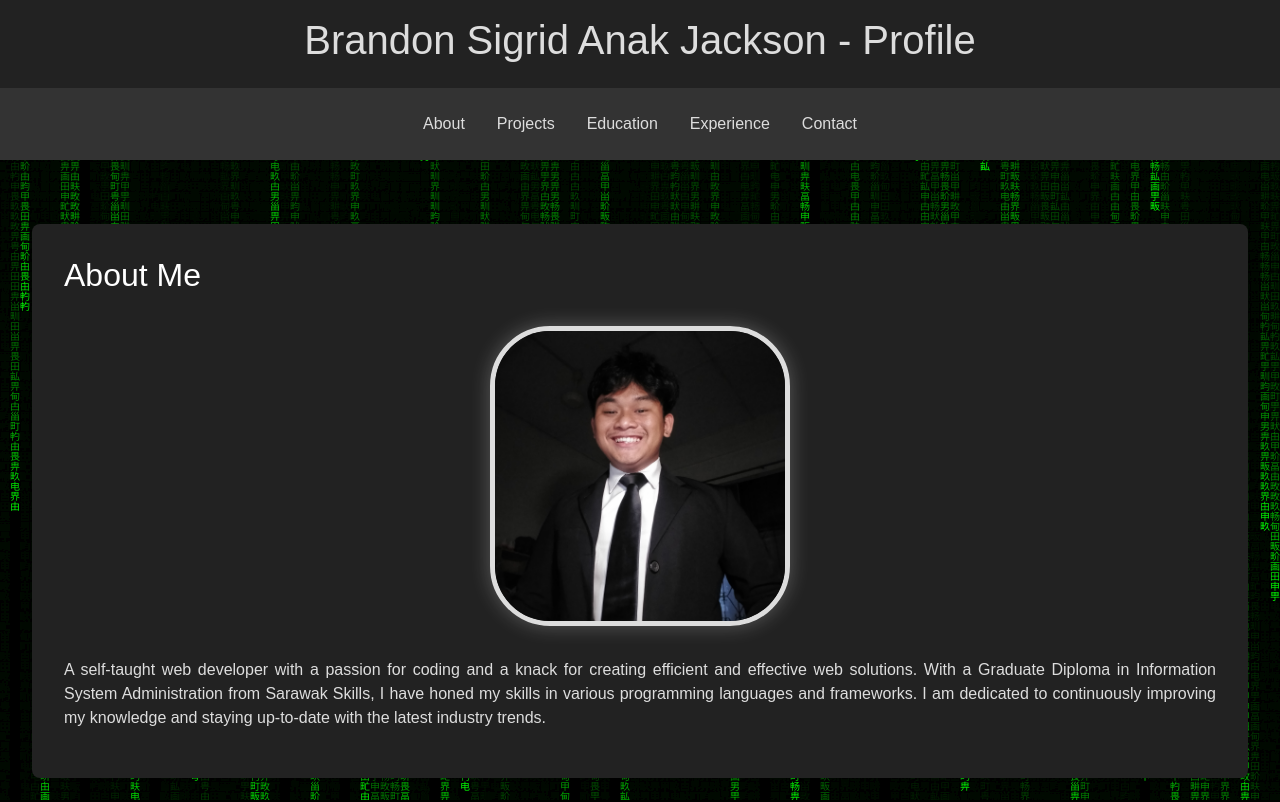
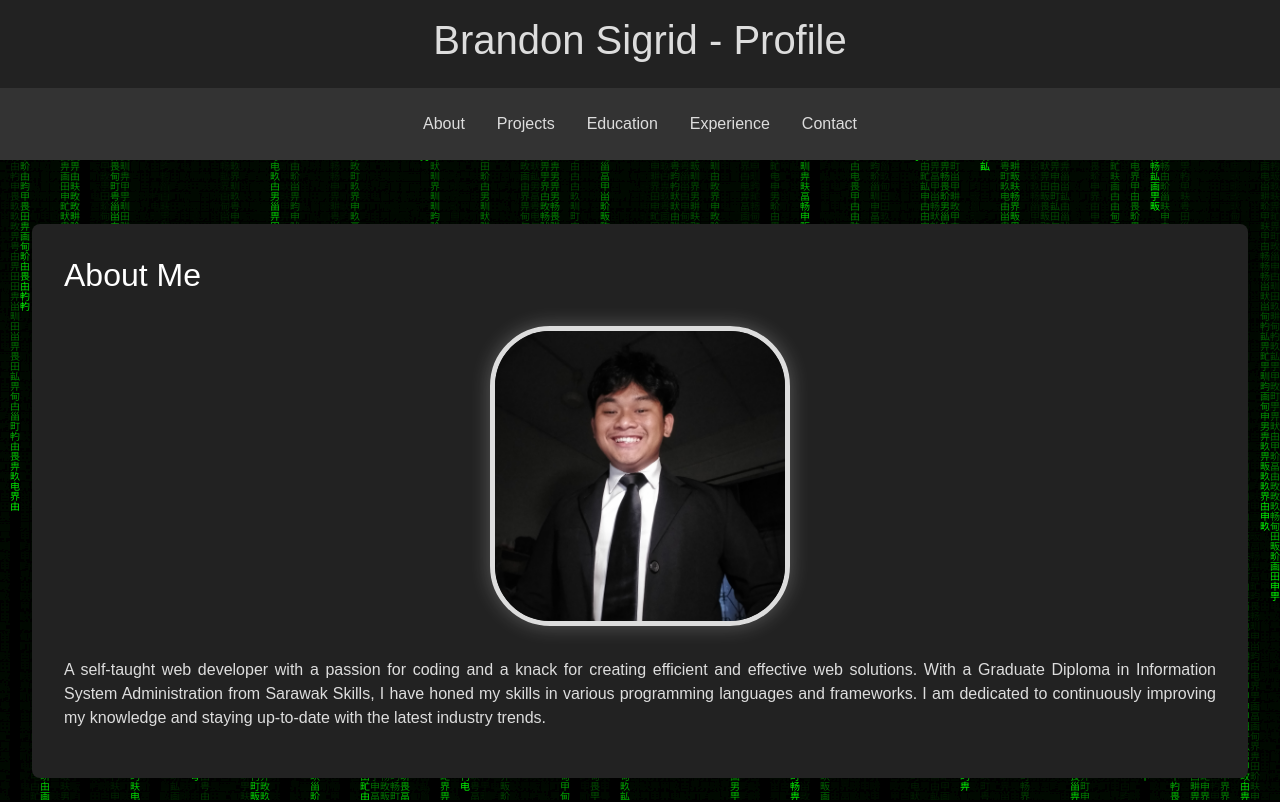
Before and after one commit to BranSigrid/PersonalProfile, a plain HTML site: page index.html in a window 1280 px wide. Shown: the top 802 px of the page. Drawn offline with nearby package versions, Linux system fonts and the light colour scheme.

Commit message:
Update index.html

```diff
--- a/index.html
+++ b/index.html
@@ -376,7 +376,7 @@
     </div>
 
     <header class="header">
-        <h1>Brandon Sigrid Anak Jackson - Profile</h1>
+        <h1>Brandon Sigrid - Profile</h1>
     </header>
 
     <div class="nav-container">
```
